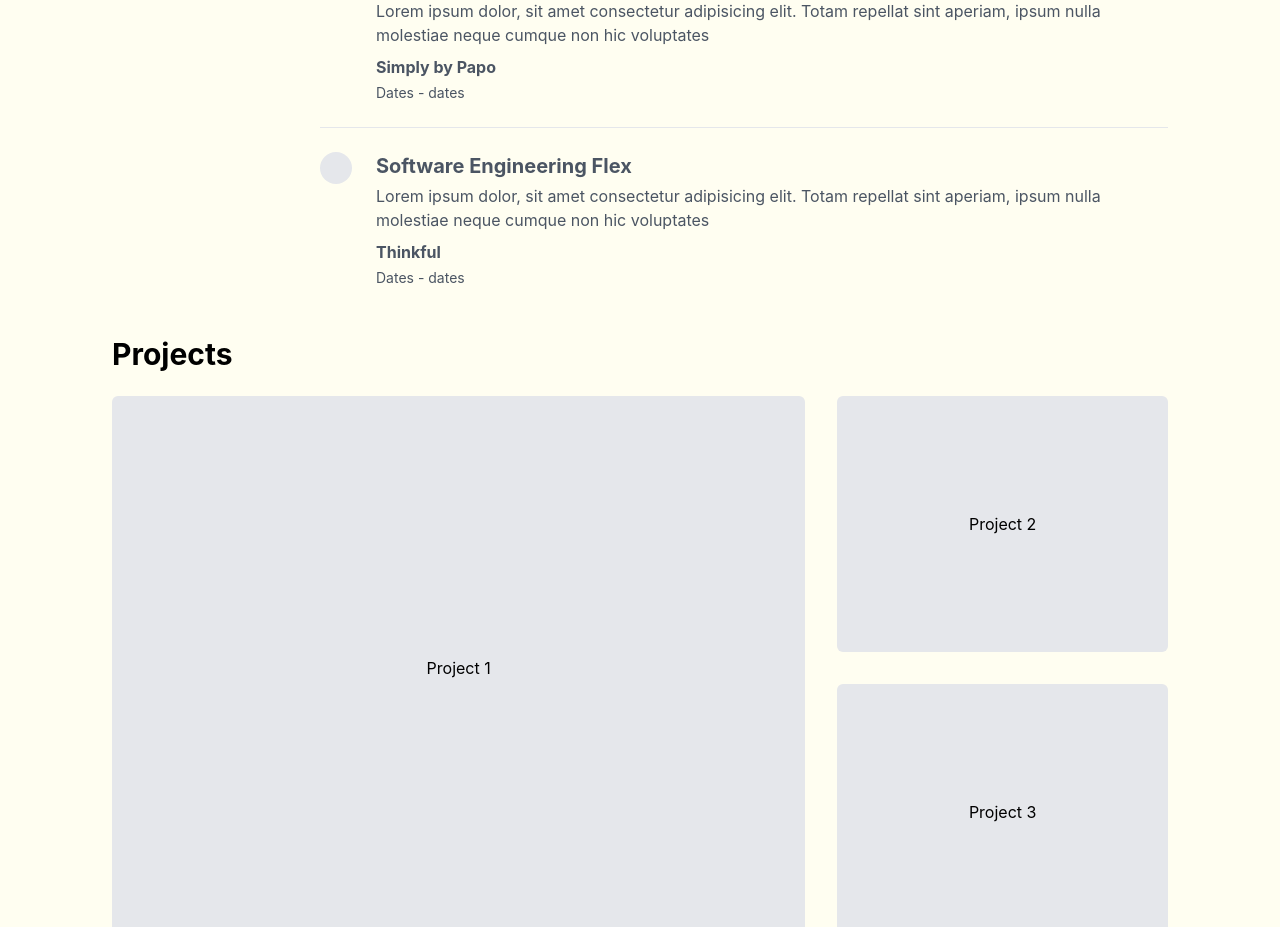
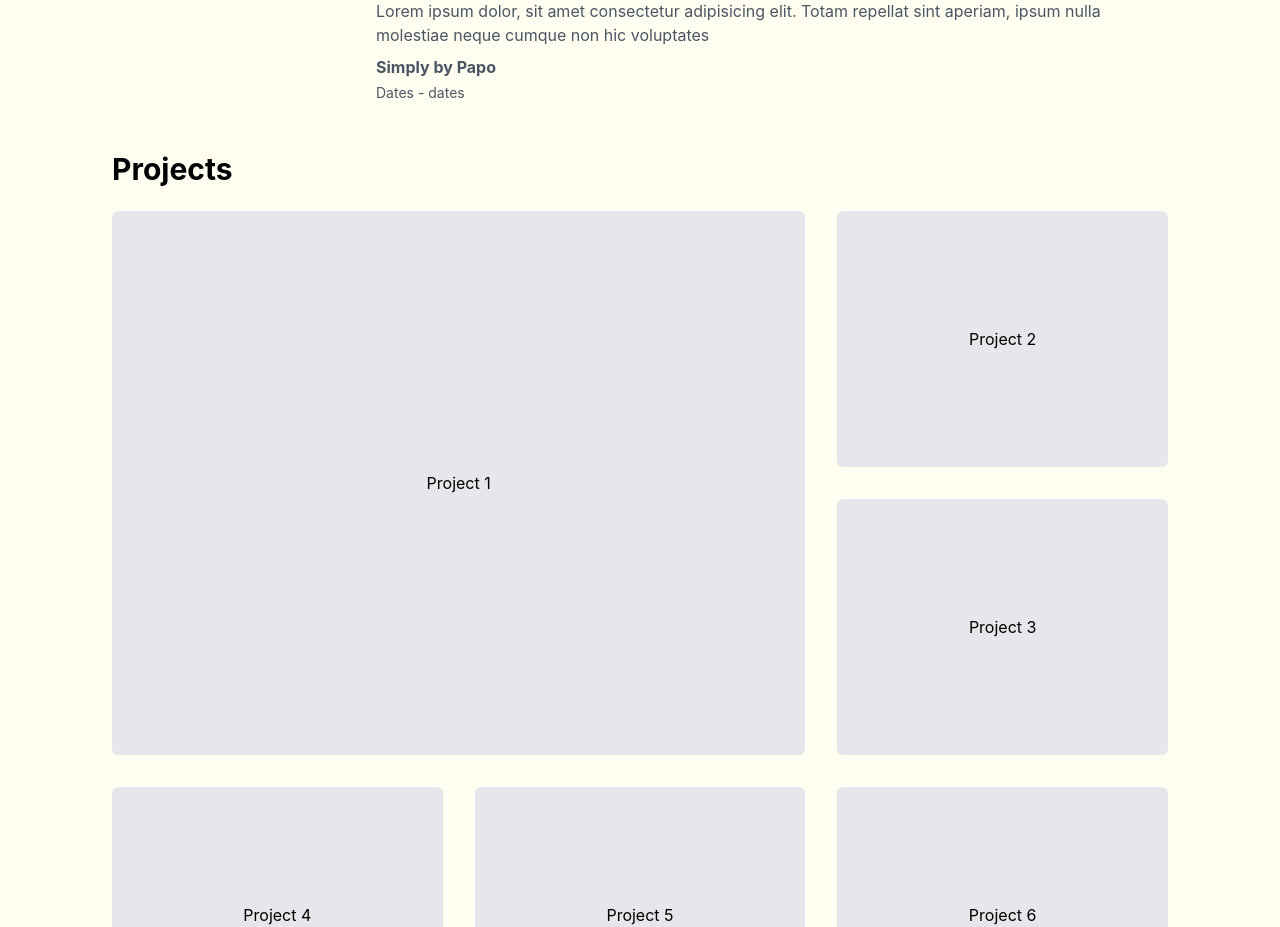
Before and after one commit to miki-saarna/portfolio-v2, a React (Create React App) app in the folder frontend/: page / in a window 1280 px wide. Shown: the part 1243-2170 px from the top of the page. Built offline with nearby package versions, Linux system fonts and the light colour scheme.

Commit message:
Removed edu from exp

```diff
--- a/frontend/src/home/bio/tabs/experiences.tsx
+++ b/frontend/src/home/bio/tabs/experiences.tsx
@@ -33,16 +33,6 @@ export default function Experiences(): JSX.Element {
           <div className="mt-1 text-sm">Dates - dates</div>
         </div>
       </div>
-      <div className="flex pt-6">
-        {/* img */}
-        <div className="h-8 min-w-8 rounded-full bg-gray-200"></div>
-        <div className="flex flex-col ml-6 text-left">
-          <div className="text-xl font-bold">Software Engineering Flex</div>
-          <div className="mt-1">Lorem ipsum dolor, sit amet consectetur adipisicing elit. Totam repellat sint aperiam, ipsum nulla molestiae neque cumque non hic voluptates</div>
-          <div className="mt-2 text-base font-bold">Thinkful</div>
-          <div className="mt-1 text-sm">Dates - dates</div>
-        </div>
-      </div>
     </div>
   )
 }
```
